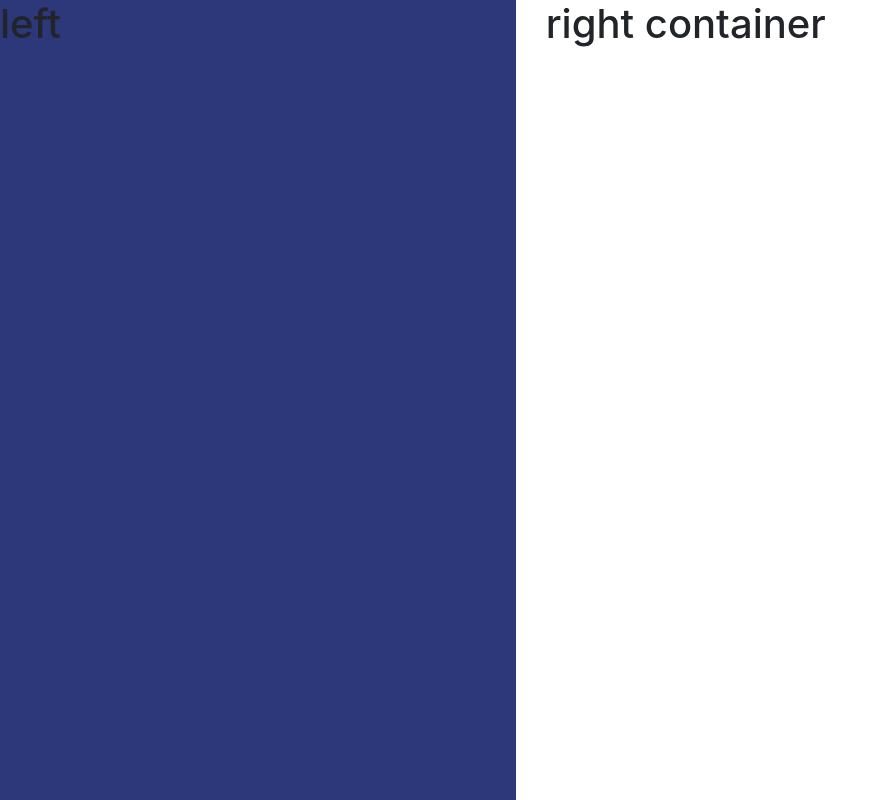
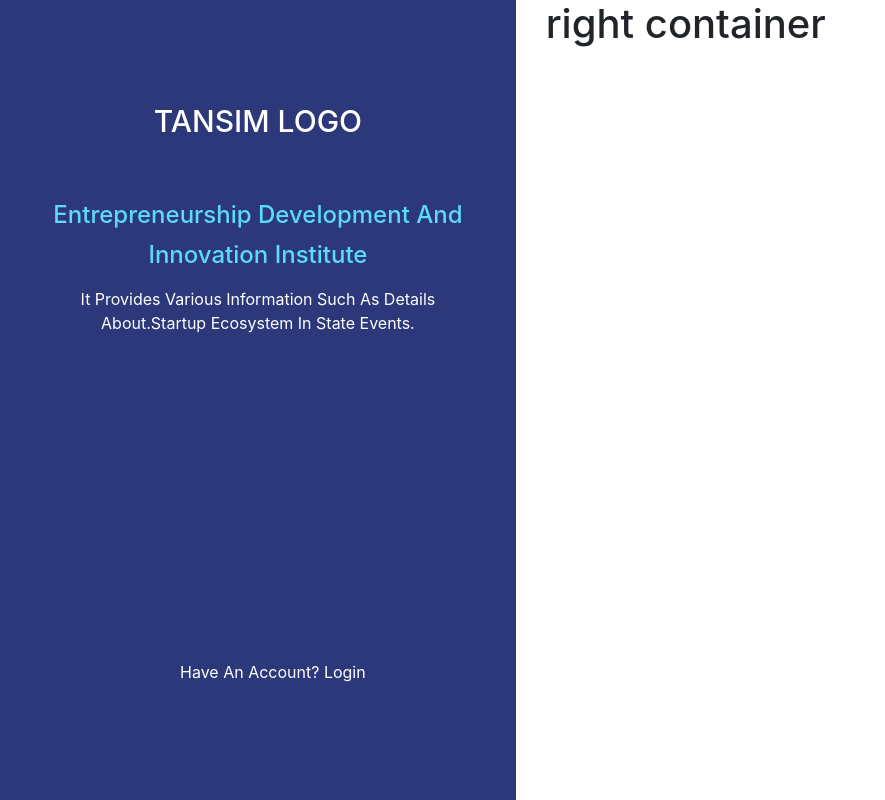
Before and after one commit to madhu1803/react6_tansim-login, a React (Create React App) app: page / in a window 1280 px wide. Shown: the whole page, without its empty margins (0-885 px from the left). Built offline with nearby package versions, Linux system fonts and the light colour scheme.

Commit message:
left container done

```diff
--- a/package.json
+++ b/package.json
@@ -10,6 +10,7 @@
     "react": "^16.13.1",
     "react-bootstrap": "^1.3.0",
     "react-dom": "^16.13.1",
+    "react-router-dom": "^5.2.0",
     "react-scripts": "3.4.3"
   },
   "scripts": {
--- a/src/App.js
+++ b/src/App.js
@@ -1,10 +1,12 @@
 import React, { Component } from "react";
+import { BrowserRouter, Route, Switch } from "react-router-dom";
 import LeftContainer from "./MajorComponents/LeftContainer";
 import RightContainer from "./MajorComponents/RightContainer";
 
 export default class App extends Component {
   render() {
     return (
+      <BrowserRouter>
         <div className="row">
           <div className="col-lg-5">
             <LeftContainer />
@@ -13,6 +15,7 @@ export default class App extends Component {
             <RightContainer />
           </div>
         </div>
+      </BrowserRouter>
     );
   }
 }
--- a/src/MajorComponents/Css/LeftContainer.css
+++ b/src/MajorComponents/Css/LeftContainer.css
@@ -1,7 +1,35 @@
 .left-container {
-    width: 100%;
-    height: 100vh;
-    margin: 0;
-    padding: 0;
-    background-color: #2C387A;
+  width: 100%;
+  height: 100vh;
+  margin: 0;
+  padding: 20% 10%;
+  background-color: #2c387a;
 }
+
+.left-container .header-txt {
+  text-align: center;
+  font-size: 30px;
+  font-weight: 550;
+}
+
+.left-container .main-txt {
+  color: #5cdbf9;
+  text-align: center;
+  font-weight: 550;
+  line-height: 2.5rem;
+}
+
+.left-container .sub-txt {
+  text-align: center;
+  line-height: 1.5rem;
+}
+
+.left-container .login-txt {
+  position: fixed;
+  bottom: 100px;
+  left: 180px;
+}
+
+.left-container .login-txt a {
+  color: white !important;
+}
--- a/src/MajorComponents/LeftContainer.js
+++ b/src/MajorComponents/LeftContainer.js
@@ -3,8 +3,18 @@ import "./Css/LeftContainer.css";
 export default class LeftContainer extends Component {
   render() {
     return (
-      <div className="left-container">
-        <h1>left</h1>
+      <div className="left-container text-capitalize">
+        <h1 className="header-txt text-white">TANSIM LOGO</h1>
+        <h4 className="main-txt pt-5">
+          Entrepreneurship Development and Innovation Institute{" "}
+        </h4>
+        <p className="sub-txt text-white pt-1">
+          It Provides Various Information Such As Details about.Startup
+          ecosystem in state events.
+        </p>
+        <p className="login-txt text-white">
+          Have an Account? <a href="#">Login</a>
+        </p>
       </div>
     );
   }
```
Also changed, not shown: 1 other file (tests, documents, lock files or other folders). Lines whose indentation alone changed are shown as unchanged.
